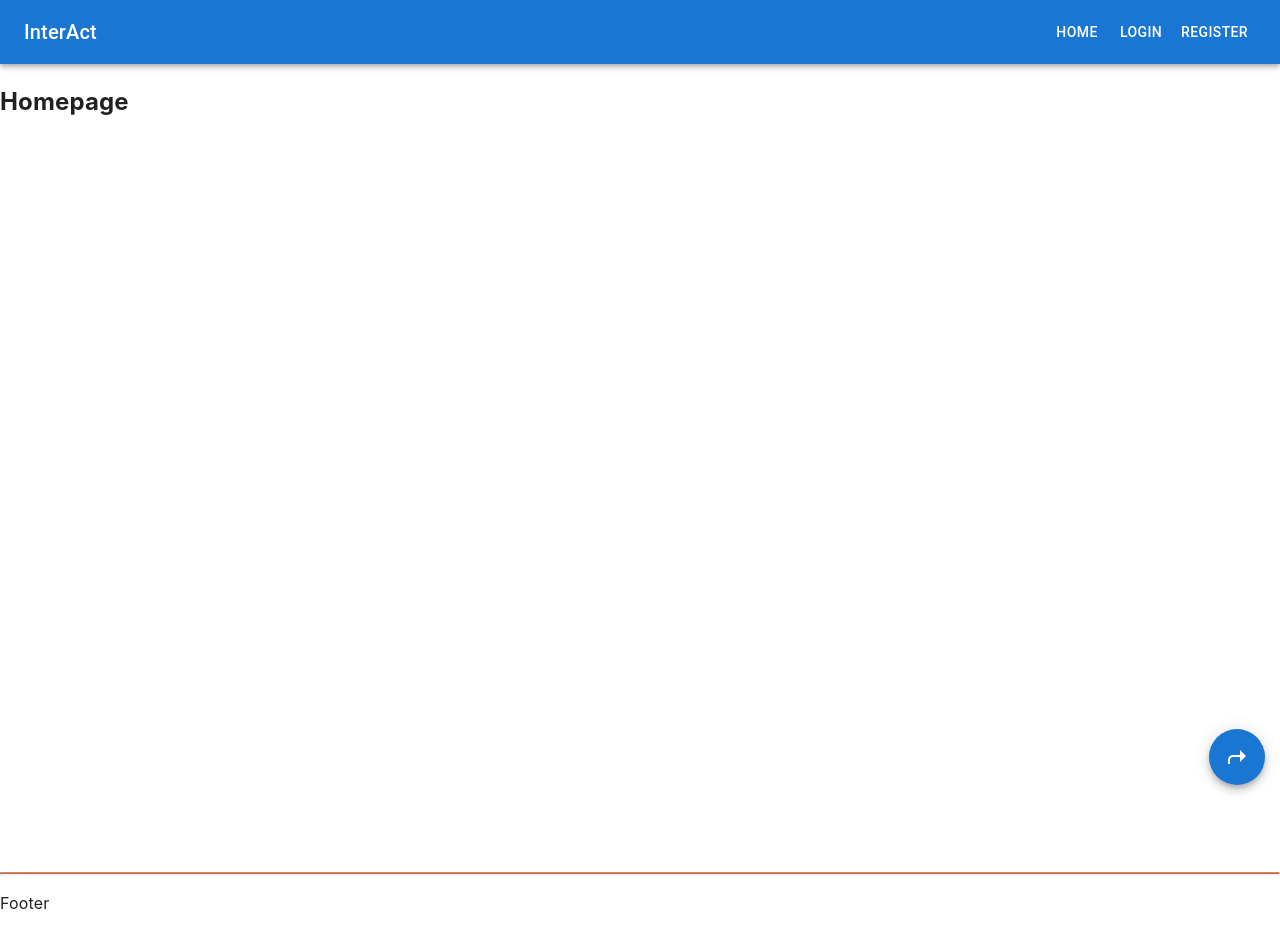
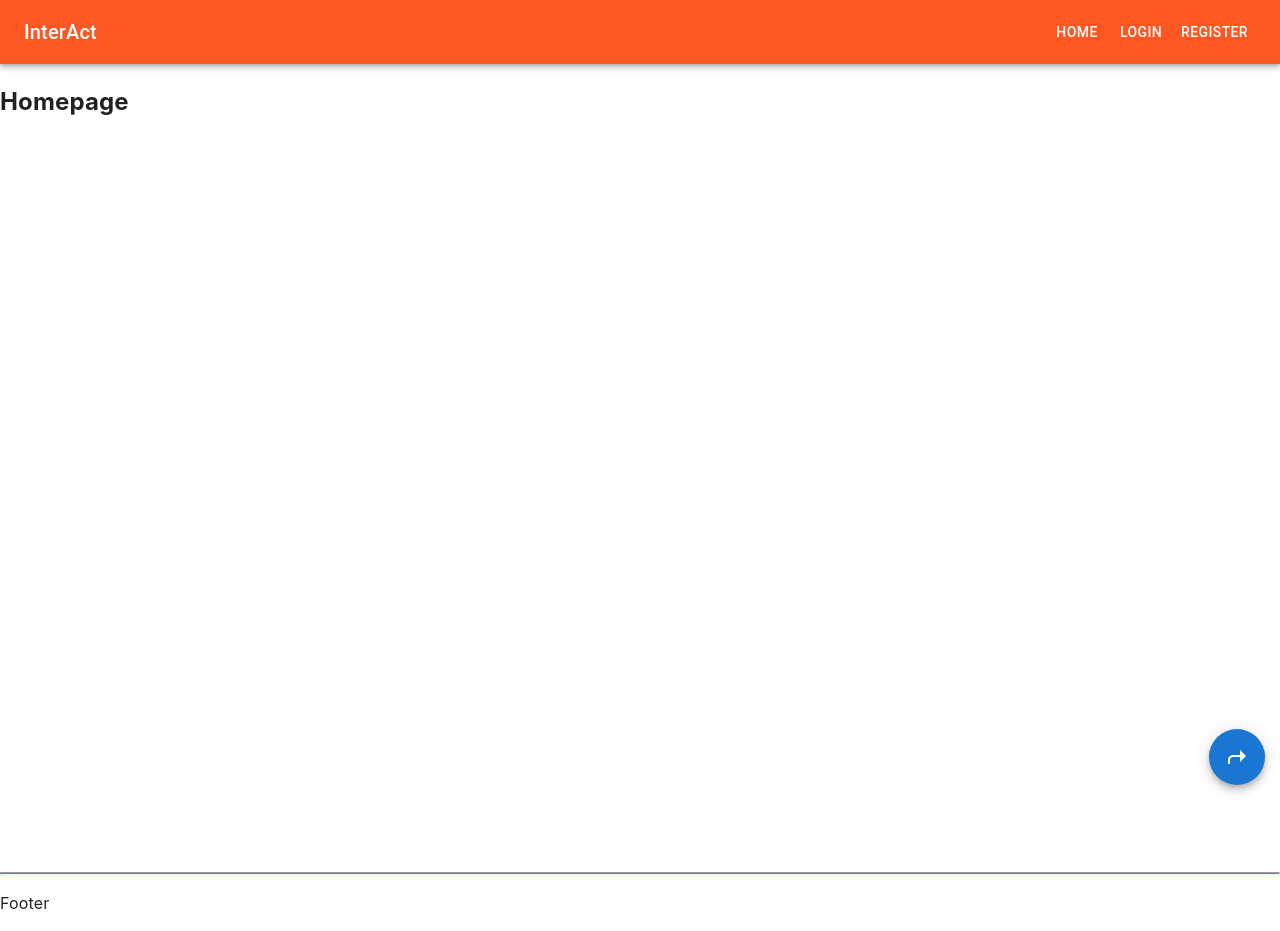
Before and after one commit to InterAct-Development/interact-frontend, a Next.js app: page / in a window 1280 px wide. Built offline with nearby package versions, Linux system fonts and the light colour scheme.

Commit message:
Updated bg color of navbar

```diff
--- a/components/navigation/Navbar.tsx
+++ b/components/navigation/Navbar.tsx
@@ -1,4 +1,7 @@
 import Link from "next/link";
+import React, { useContext } from "react";
+import { AppContext, ContextAction } from "../../helpers/Context";
+
 import {
   Button,
   AppBar,
@@ -6,8 +9,7 @@ import {
   Toolbar,
   Typography,
 } from "@mui/material";
-import React, { useContext } from "react";
-import { AppContext, ContextAction } from "../../helpers/Context";
+import { deepOrange } from '@mui/material/colors';
 
 const MaterialNav = () => {
   const appContext = useContext(AppContext);
@@ -17,7 +19,7 @@ const MaterialNav = () => {
 
   return (
     <Box sx={{ flexGrow: 1 }}>
-      <AppBar position="static">
+      <AppBar position="static" style={{ backgroundColor: deepOrange[500] }}>
         <Toolbar>
           <Typography variant="h6" component="div" sx={{ flexGrow: 1 }}>
             InterAct
```
